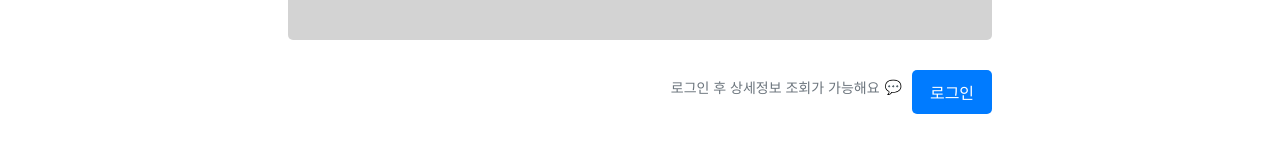
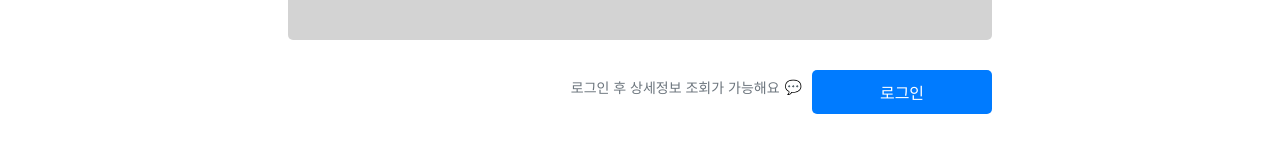
Before and after one commit to jeehyunbang/geniusmaker, a React (Create React App) app in the folder my-app/: page / in a window 1280 px wide. Shown: the part 234-398 px from the top of the page. Built offline with nearby package versions, Linux system fonts and the light colour scheme.

Commit message:
250213cjw_2

```diff
--- a/my-app/src/components/ConferenceMem.js
+++ b/my-app/src/components/ConferenceMem.js
@@ -8,7 +8,7 @@ const ConferenceMem = () => {
     field: "사회문화",
     members: "1,234 명",
     papers: "34 권",
-    fee: "",
+    fee: "1000",
     openAccess: "무료",
   };
 
--- a/my-app/src/css/ConferenceMem.css
+++ b/my-app/src/css/ConferenceMem.css
@@ -30,7 +30,7 @@
 }
 
 .login-button {
-  padding: 10px 20px;
+  padding: 10px 30px;
   background-color: #007bff;
   color: white;
   border: none;
@@ -38,10 +38,12 @@
   cursor: pointer;
   font-size: 14px;
   transition: background-color 0.3s ease;
-  width: auto;
-  max-width: 150px;
+  width: 200px;  /* 버튼 크기 조정 */
   text-align: center;
+  min-width: 180px; /* 최소 가로 크기 설정 */
 }
+
+
 
 .login-button:hover {
   background-color: #0056b3;
@@ -112,6 +114,7 @@
   font-size: 18px;
   font-weight: bold;
   margin-bottom: 5px;
+  color: black;
 }
 
 /* 정보 행 스타일 */
@@ -127,11 +130,13 @@
   font-weight: bold;
   width: 130px;
   text-align: left;
+  color: black;
 }
 
 /* 정보 박스 */
 .info-box {
   background-color: white;
+  color: black;
   padding: 6px 12px;
   border-radius: 10px;
   font-size: 14px;
@@ -153,5 +158,5 @@
 }
 
 .delete-button:hover {
-  background-color: #bbb;
+  background-color: #164cff;
 }
```
